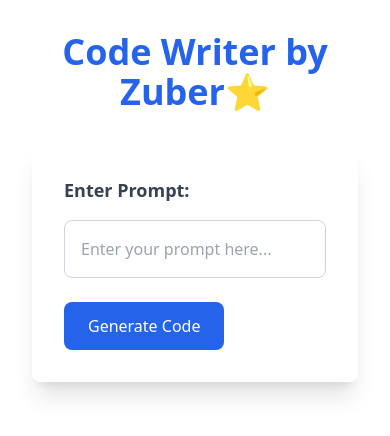
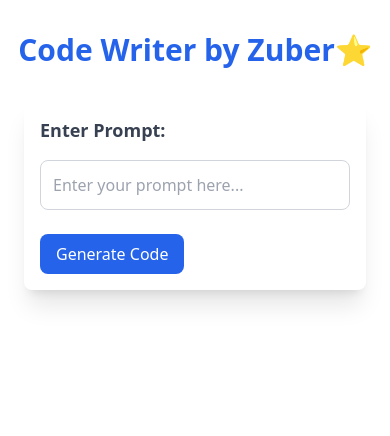
Before and after one commit to Zuber7489/AutoCoder.ai, an Angular app: page / in a window 390 px wide. Shown: the top 436 px of the page. Built offline with nearby package versions, Linux system fonts and the light colour scheme.

Commit message:
'updated'

```diff
--- a/src/app/app.component.html
+++ b/src/app/app.component.html
@@ -1,38 +1,34 @@
 <div class="container mx-auto px-4 py-8">
-  <h1 class="text-4xl font-bold text-blue-600 mb-8 text-center">Code Writer by Zuber⭐</h1>
+  <h1 class="text-3xl sm:text-4xl font-bold text-blue-600 mb-8 text-center">Code Writer by Zuber⭐</h1>
 
-  <form (ngSubmit)="generateCode()" class="bg-white shadow-xl rounded-lg p-8 mb-8 mx-4 sm:mx-8 lg:mx-16 xl:mx-24">
+  <form (ngSubmit)="generateCode()" class="bg-white shadow-xl rounded-lg p-4 sm:p-8 mb-8 mx-2 sm:mx-4 lg:mx-16">
     <label class="block text-gray-700 text-lg font-semibold mb-4">Enter Prompt:</label>
     <input type="text" [(ngModel)]="prompt" name="prompt" required
-      class="border border-gray-300 p-4 rounded-lg w-full mb-6 focus:outline-none focus:ring-2 focus:ring-blue-500 transition duration-200"
+      class="border border-gray-300 p-3 sm:p-4 rounded-lg w-full mb-6 focus:outline-none focus:ring-2 focus:ring-blue-500 transition duration-200"
       placeholder="Enter your prompt here..."/>
 
-      <button type="submit" class="bg-blue-600 text-white py-3 px-6 rounded-lg hover:bg-blue-700 focus:outline-none focus:ring-2 focus:ring-blue-500 transition duration-200 relative" [disabled]="isLoading">
+    <button type="submit" class="bg-blue-600 text-white py-2 sm:py-3 px-4 sm:px-6 rounded-lg hover:bg-blue-700 focus:outline-none focus:ring-2 focus:ring-blue-500 transition duration-200 relative" [disabled]="isLoading">
       <span *ngIf="!isLoading">Generate Code</span>
       <span *ngIf="isLoading" class="text-danger">loading...</span>
     </button>
   </form>
 
-  <div *ngIf="isLoading" class="flex justify-center items-center h-[500px] mt-[-100px]" >
-    <div class="spinner-border animate-spin inline-block w-16 h-16 border-4 rounded-full border-blue-600 border-t-transparent"></div>
+  <div *ngIf="isLoading" class="flex justify-center items-center h-[300px] sm:h-[500px] mt-[-50px] sm:mt-[-100px]">
+    <div class="spinner-border animate-spin inline-block w-12 sm:w-16 h-12 sm:h-16 border-4 rounded-full border-blue-600 border-t-transparent"></div>
   </div>
 
-  <div *ngIf="!isLoading && generatedContent" class="bg-black shadow-xl rounded-lg p-8 mx-4 sm:mx-8 lg:mx-16 xl:mx-24">
+  <div *ngIf="!isLoading && generatedContent" class="bg-black shadow-xl rounded-lg p-4 sm:p-8 mx-2 sm:mx-4 lg:mx-16">
     <!-- Sticky Copy Bar -->
     <div class="sticky top-0 left-0 w-full bg-gray-800 text-white flex justify-between items-center p-4 shadow-lg z-50">
       <span class="text-lg font-semibold">Generated Code</span>
       <button (click)="copyToClipboard()" class="bg-blue-600 text-white py-2 px-4 rounded-lg hover:bg-blue-700 focus:outline-none focus:ring-2 focus:ring-blue-500 transition duration-200">
-            <span *ngIf="!copied" class="text-danger">
-              Copy
-            </span>
-            <span *ngIf="copied" class="text-danger">
-              Copied!
-            </span>
+        <span *ngIf="!copied" class="text-danger">Copy</span>
+        <span *ngIf="copied" class="text-danger">Copied!</span>
       </button>
+    </div>
 
+    <pre id="codeBlock" class="p-4 sm:p-6 rounded-lg overflow-x-auto bg-black text-green-400">{{ generatedContent }}</pre>
   </div>
-    <pre id="codeBlock" class="p-6 rounded-lg overflow-x-auto bg-black text-green-400">{{ generatedContent }}</pre>
+
+  <iframe [src]="iframeSrc" *ngIf="iframeSrc && !isLoading" class="w-full sm:w-[1060px] h-[300px] sm:h-[500px] shadow-xl rounded-lg p-4 sm:p-8 mx-2 sm:mx-4 lg:mx-16"></iframe>
 </div>
-  <iframe [src]="iframeSrc" *ngIf="iframeSrc && !isLoading" class="w-[1060px] h-[500px] shadow-xl rounded-lg p-8 mx-4 sm:mx-8 lg:mx-16 xl:mx-24"></iframe>
-
-</div>
```
Lines whose indentation alone changed are shown as unchanged.
